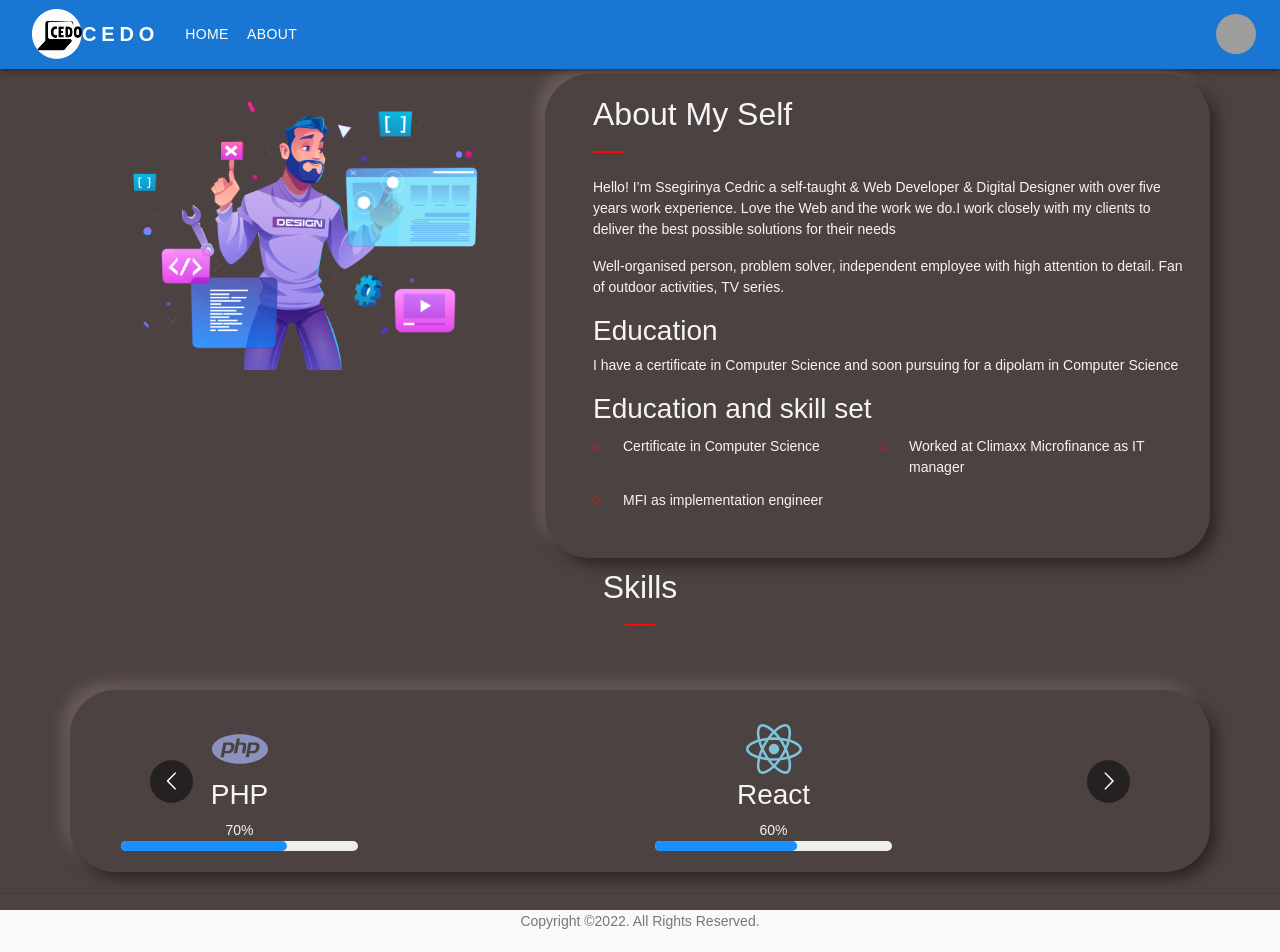
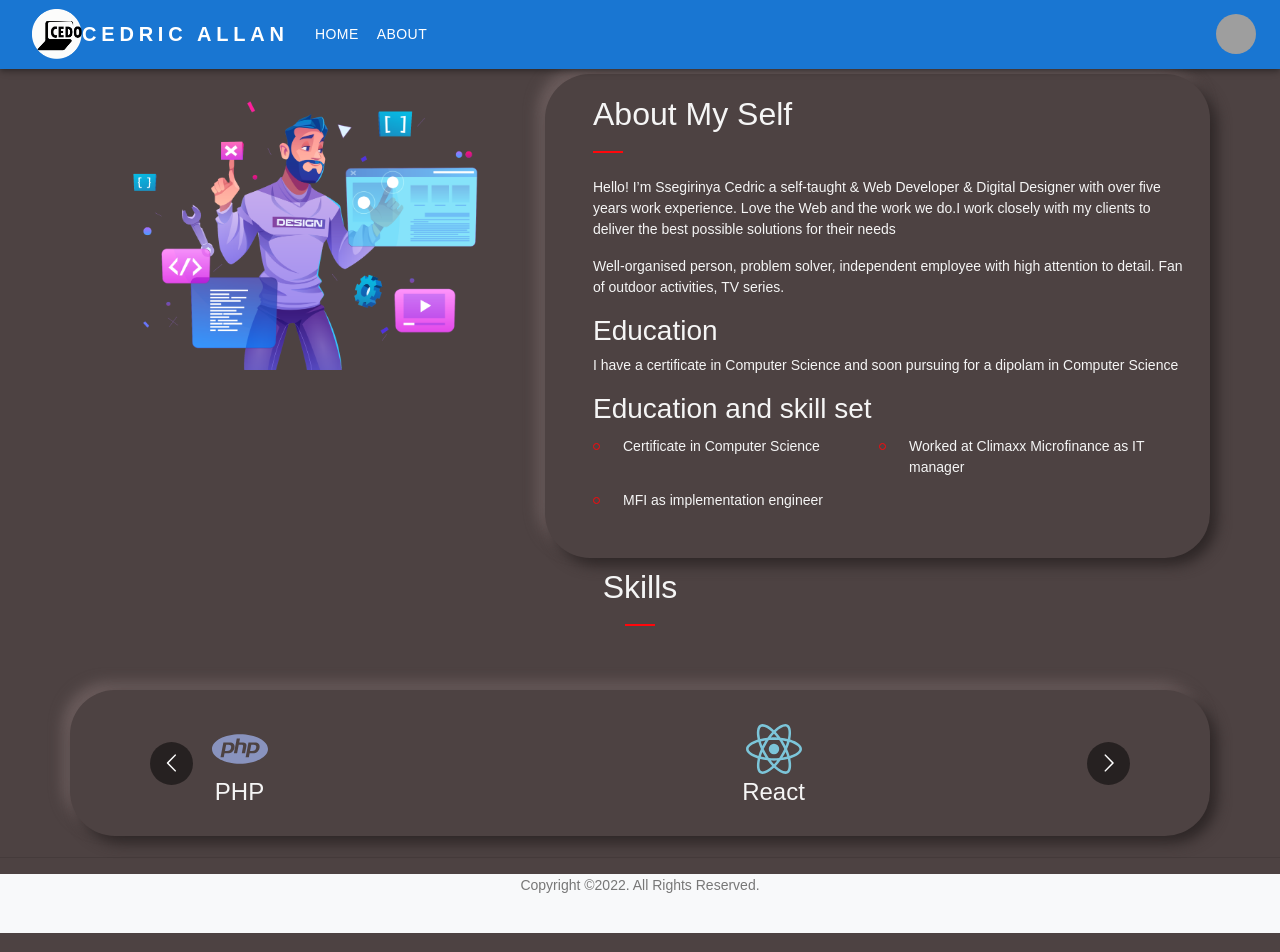
Before and after one commit to Cedtron/portfolio, a Next.js app: page /about in a window 1280 px wide. Shown: the top 952 px of the page. Built offline with nearby package versions, Linux system fonts and the light colour scheme; grey boxes are pictures that could not be loaded.

Commit message:
layout change

```diff
--- a/components/layout/nav.js
+++ b/components/layout/nav.js
@@ -12,12 +12,11 @@ import Avatar from '@mui/material/Avatar';
 import Button from '@mui/material/Button';
 import Tooltip from '@mui/material/Tooltip';
 import MenuItem from '@mui/material/MenuItem';
-import AdbIcon from '@mui/icons-material/Adb';
+
 import Image from 'next/image'
-const pages = [<Link  href="/">Home</Link>, <Link href="/about">About</Link>];
+const pages = [<Link href="/">Home</Link>, <Link href="/about">About</Link>];
 // const settings = [<Link key={} href="https://wa.me/256705465643">WhatsApp</Link>, <Link key={} href="tel:256705465643">Call</Link>];
 
-// const pages = ['Home', 'About'];
 const settings = ['WhatsApp', 'Call'];
 
 
@@ -61,7 +60,7 @@ export default function Navs() {
               textDecoration: 'none',
             }}
           >
-            CEDO
+            CEDRIC ALLAN
           </Typography>
 
           <Box sx={{ flexGrow: 1, display: { xs: 'flex', md: 'none' } }}>
@@ -117,7 +116,7 @@ export default function Navs() {
               textDecoration: 'none',
             }}
           >
-            CEDO
+            CED ALLAN
           </Typography>
           <Box sx={{ flexGrow: 1, display: { xs: 'none', md: 'flex' } }}>
             {pages.map((page) => (
--- a/components/skills.jsx
+++ b/components/skills.jsx
@@ -23,7 +23,7 @@ export default function Skills  () {
         },
         mobile: {
           breakpoint: { max: 464, min: 0 },
-          items: 1
+          items: 2
         }
       };
 
@@ -62,81 +62,74 @@ export default function Skills  () {
     <div className="col-12 col-md-12 col-lg-12 feature-1-wrap d-md-flex flex-md-column order-lg-1" >
 
     <Carousel responsive={responsive} focusOnSelect={true} infinite={true} autoPlay={true}>
-      <div className="col-6">
+      <div className="col-6 ">
         <div className="align-self-center cent ">
           <span className="display-4 text-primary">
             <SiHtml5 />
           </span>
-          <h3>HTML</h3>
-          100%
-          <BorderLinearProgress variant="determinate" value={100} />
+          <h4>HTML</h4>
+
         </div>
       </div>
 
-      <div className="col-6">
+      <div className="col-6 ">
         <div className="align-self-center cent ">
           <span className="display-4 pu">
             <SiPhp />
           </span>
-          <h3>PHP</h3>
-          70%
-          <BorderLinearProgress variant="determinate" value={70} />
+          <h4>PHP</h4>
+
         </div>
       </div>
 
-      <div className="col-6">
+      <div className="col-6 ">
         <div className="align-self-center cent ">
           <span className="display-4 re">
             <SiReact />
           </span>
-          <h3>React</h3>
-          60%
-          <BorderLinearProgress variant="determinate" value={60} />
+          <h4>React</h4>
+
         </div>
       </div>
 
 
-      <div className="col-6">
+      <div className="col-6 ">
         <div className="align-self-center cent ">
           <span className="display-4 wh">
           <SiNextdotjs/>
           </span>
-          <h3>Next Js</h3>
-          50%
-          <BorderLinearProgress variant="determinate" value={50} />
+          <h4>Next Js</h4>
+
         </div>
       </div>
 
-      <div className="col-6">
+      <div className="col-6 ">
         <div className="align-self-center cent ">
           <span className="display-4 gr">
             <FaNodeJs />
           </span>
-          <h3>Node JS</h3>
-          60%
-          <BorderLinearProgress variant="determinate" value={60} />
+          <h4>Node JS</h4>
+
         </div>
       </div>
 
-      <div className="col-6">
+      <div className="col-6 ">
         <div className="align-self-center cent ">
           <span className="display-4 bu">
             <SiAdobephotoshop />
           </span>
-          <h3>Photoshop</h3>
-          70%
-          <BorderLinearProgress variant="determinate" value={70} />
+          <h4>Photoshop</h4>
+
         </div>
       </div>
 
-      <div className="col-6">
+      <div className="col-6 ">
         <div className="align-self-center cent ">
           <span className="display-4 or">
             <SiAdobeillustrator />
           </span>
-          <h3>Illustrator</h3>
-          90%
-          <BorderLinearProgress variant="determinate" value={90} />
+          <h4>Illustrator</h4>
+
         </div>
       </div>
 
--- a/components/slider.jsx
+++ b/components/slider.jsx
@@ -62,6 +62,7 @@ export default function Slider () {
 				<div className="col-md-4">
 					<div className="intro-wrap">
 						<h1 className="mb-5"><span className="d-block">I am</span> <span className="typed-words"></span></h1>
+						<h4>You can use the below links to contact me</h4>
 <ul className="slider-list">
 	<li><Link href="http://www.linkedin.com/in/cedric-allan-38817a221">  <span className="display-4 bu"><BsLinkedin/></span></Link> </li>
 	<li><Link href="mailto:cedricallan16@gmail.com"> <span className="display-4 text-primary"><HiOutlineMail/></span></Link></li>
--- a/styles/globals.css
+++ b/styles/globals.css
@@ -2,11 +2,7 @@
 @import url("style.css");
 
 @import url("bootstrap.min.css");
-	@import url("owl.carousel.min.css");
-	@import url("owl.theme.default.min.css");
 	@import url("jquery.fancybox.min.css");
-		@import url("fonts/icomoon/style.css");
-		@import url("fonts/flaticon/font/flaticon.css");
 	@import url("daterangepicker.css");
 	@import url("aos.css");
 	@import url("style.css");
--- a/styles/owl.theme.default.min.css
+++ /dev/null
@@ -1,15 +0,0 @@
-/**
- * Owl Carousel v2.2.1
- * Copyright 2013-2017 David Deutsch
- * Licensed under  ()
- */
-.owl-theme .owl-dots,
-.owl-theme .owl-nav{text-align:center;-webkit-tap-highlight-color:transparent}
-.owl-theme .owl-nav{margin-top:10px}
-.owl-theme .owl-nav [class*=owl-]{color:#FFF;font-size:14px;margin:5px;padding:4px 7px;background:#D6D6D6;display:inline-block;cursor:pointer;border-radius:3px;position: absolute;}
-.owl-theme .owl-nav [class*=owl-]:hover{background:#869791;color:#FFF;text-decoration:none}
-.owl-theme .owl-nav .disabled{opacity:.5;cursor:default}
-.owl-theme .owl-nav.disabled+.owl-dots{margin-top:10px}
-.owl-theme .owl-dots .owl-dot{display:inline-block;zoom:1}
-.owl-theme .owl-dots .owl-dot span{width:10px;height:10px;margin:5px 7px;background:#D6D6D6;display:block;-webkit-backface-visibility:visible;transition:opacity .2s ease;border-radius:30px}
-.owl-theme .owl-dots .owl-dot.active span,.owl-theme .owl-dots .owl-dot:hover span{background:#869791}
--- a/styles/style.css
+++ b/styles/style.css
@@ -37,19 +37,6 @@ body {
 	background-color:#4d4242;
 }
 
-
-    .circle {
-      height: 50px;
-      width: 50px;
-      background-color: #faf2f2;
-      border-radius: 50%;
-    }
-    .circle1 {
-      height: 50px;
-      width: 50px;
-      background-color: #ffffff;
-      border-radius: 50%;
-    }
 .slider-list li{display:inline-block;padding-left: 1em;}
 .bu{color:#3f64e0;}
 .gr{color:#04953a;}
@@ -87,7 +74,7 @@ body {
   .MuiToolbar-root a:hover{color: #ffffff;}
   .MuiMenuItem-root a{color: #0e0d0d;}
 a {
-  color: #111111;
+  color: #faf5f5;
   -webkit-transition: .3s all ease;
   -o-transition: .3s all ease;
   transition: .3s all ease; }
@@ -604,18 +591,19 @@ h1, .h1, h2, .h2, h3, .h3, h4, .h4 {
   outline: none; }
 
 .hero {
-  padding: 7rem 0 10rem 0;
+  padding: 2rem 0 4rem 0;
   background-image: url('../public/images/bg.jpg');
   background-repeat: no-repeat; background-size: cover;
   background-attachment: fixed;
   background-position: center;
+
   margin-bottom: 20px; }
   .hero.hero-inner {
     padding: 9rem 0 7rem 0;
     margin-bottom: auto;
     background-image: url('../public/images/bgs.png');
     background-repeat: no-repeat; background-size: cover;  }
- .cent{text-align: center;}
+ .cent{text-align: center !important;}
     .hero h1 {
     color: whitesmoke;
     font-size: 60px; }
```
Also changed, not shown: styles/owl.carousel.min.css (deleted, +0 -6 lines).
